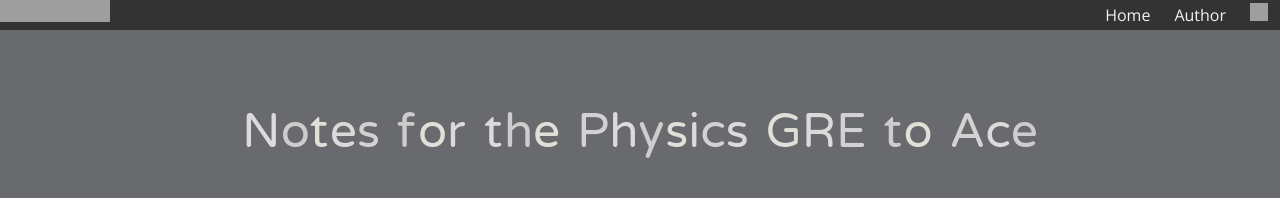
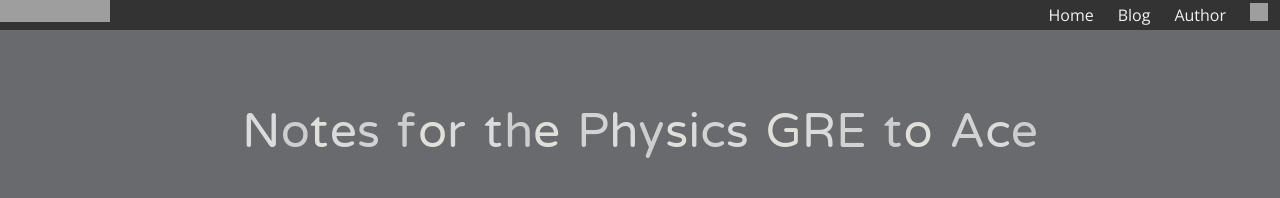
Before and after one commit to Damicristi/pgre, a Jekyll site: the page built from README.md, in a window 1280 px wide. Shown: the top 198 px of the page. Built offline with Jekyll 4.4.1, drawn with Linux system fonts in a browser that asks for light colours; our own code applies the rules of GitHub Pages for plain Markdown files; a script that is not in the unit is left out; grey boxes are pictures that could not be loaded.

```diff
--- a/_layouts/default.html
+++ b/_layouts/default.html
@@ -171,6 +171,7 @@ function Flip()
          <img src="https://github.com/Damicristi/damicristi.github.com/blob/master/logo/f-logo.png?raw=true" alt="gitlogo" align="left" style="width:100px;height:22px;">
   <a href="https://github.com/Damicristi" text-align="left"><img src="https://github.com/Damicristi/damicristi.github.com/blob/master/logo/GitHub-Mark-Light-32px.png?raw=true" alt="gitlogo" style="width:18px;height:18px;"></a>
   <a href="http://damodarrajbhandari.com.np">Author</a>
+  <a href="http://www.physicslog.com">Blog</a>
   <a href="http://projects.physicslog.com">Home</a>
       </div>
 
```
